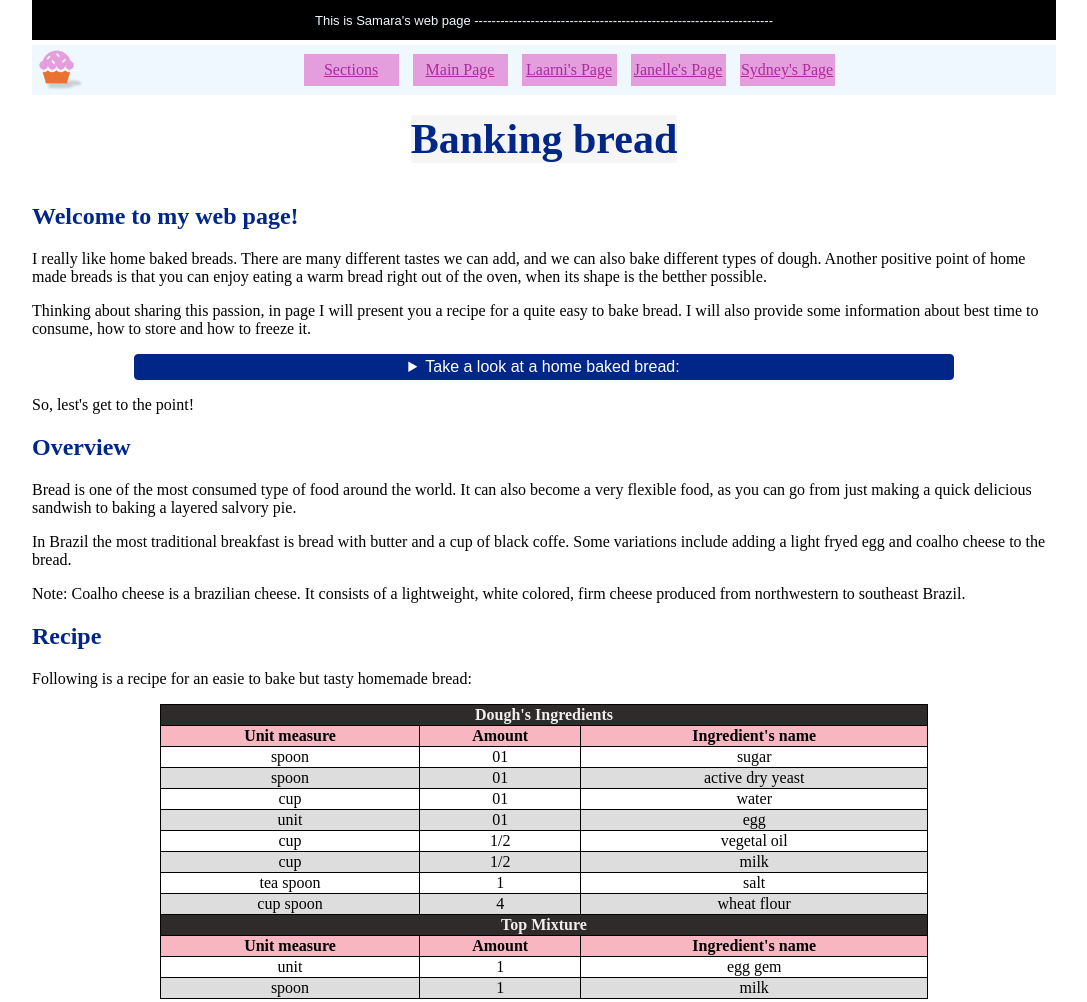
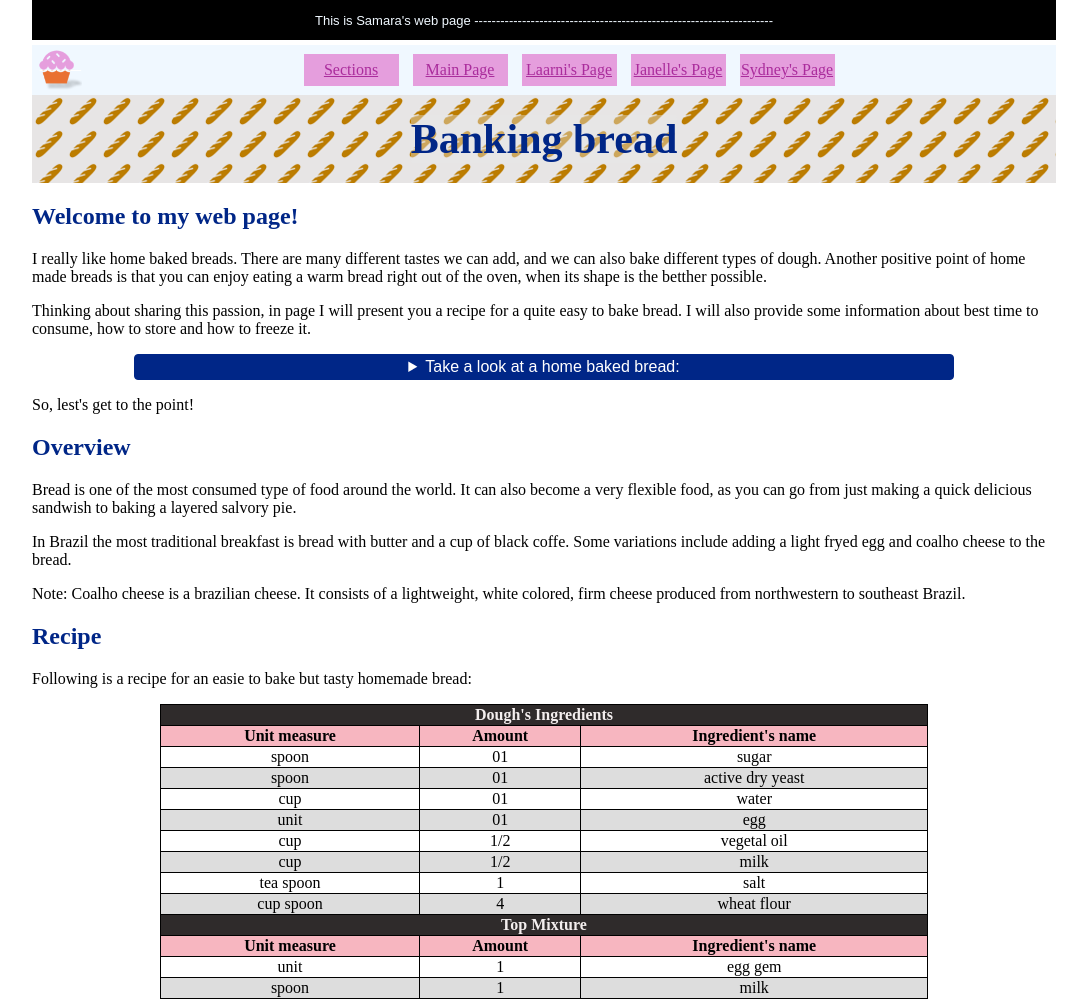
Before and after one commit to SamaraMaciel/SamaraMaciel.github.io, a plain HTML site: page samara.html in a window 1280 px wide. Shown: the top 1002 px of the page, without its empty margins (96-1183 px from the left). Drawn offline with Linux system fonts and the light colour scheme.

Commit message:
fixed picture location

```diff
--- a/styles/samara.css
+++ b/styles/samara.css
@@ -12,7 +12,7 @@ body {
 #title {
     margin: 0px;
     padding: 19.920px;
-    background-image: url(././images/bread.png);
+    background-image: url(../images/bread.png);
 
 }
 
```
